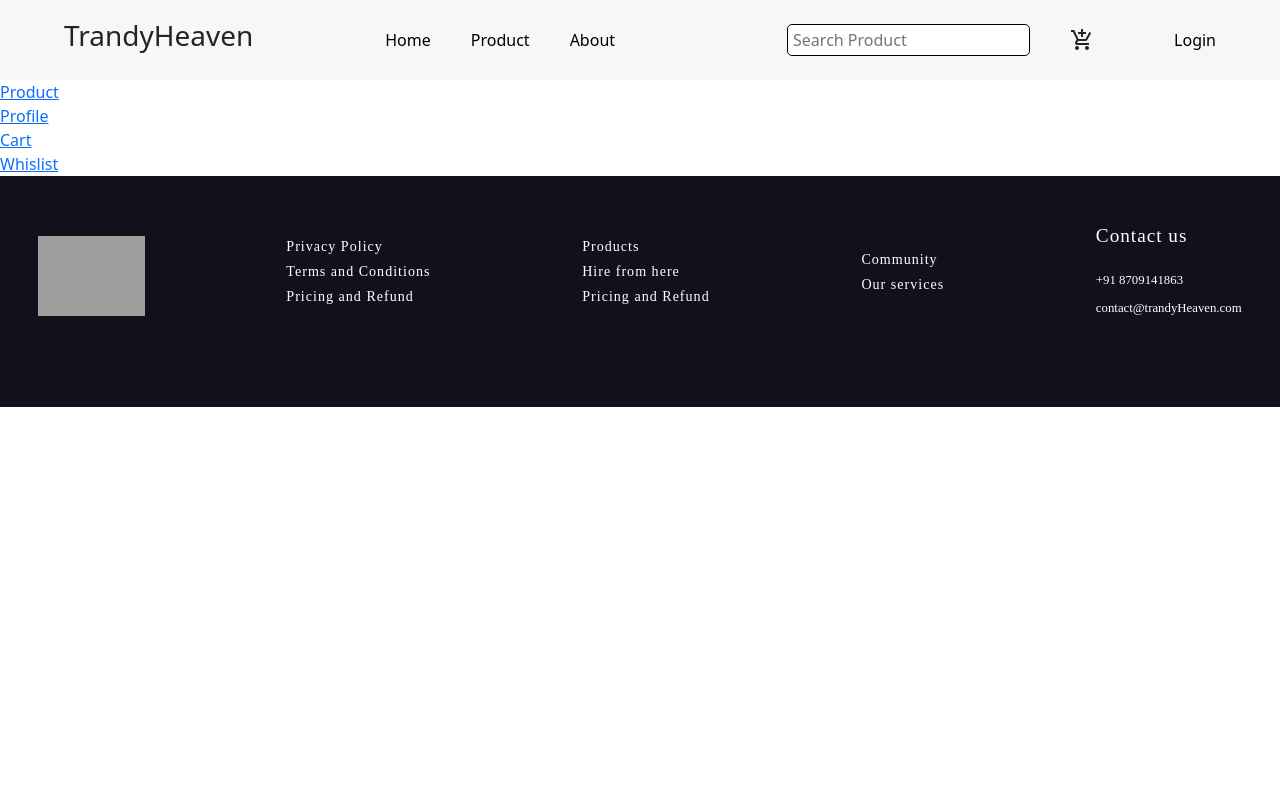
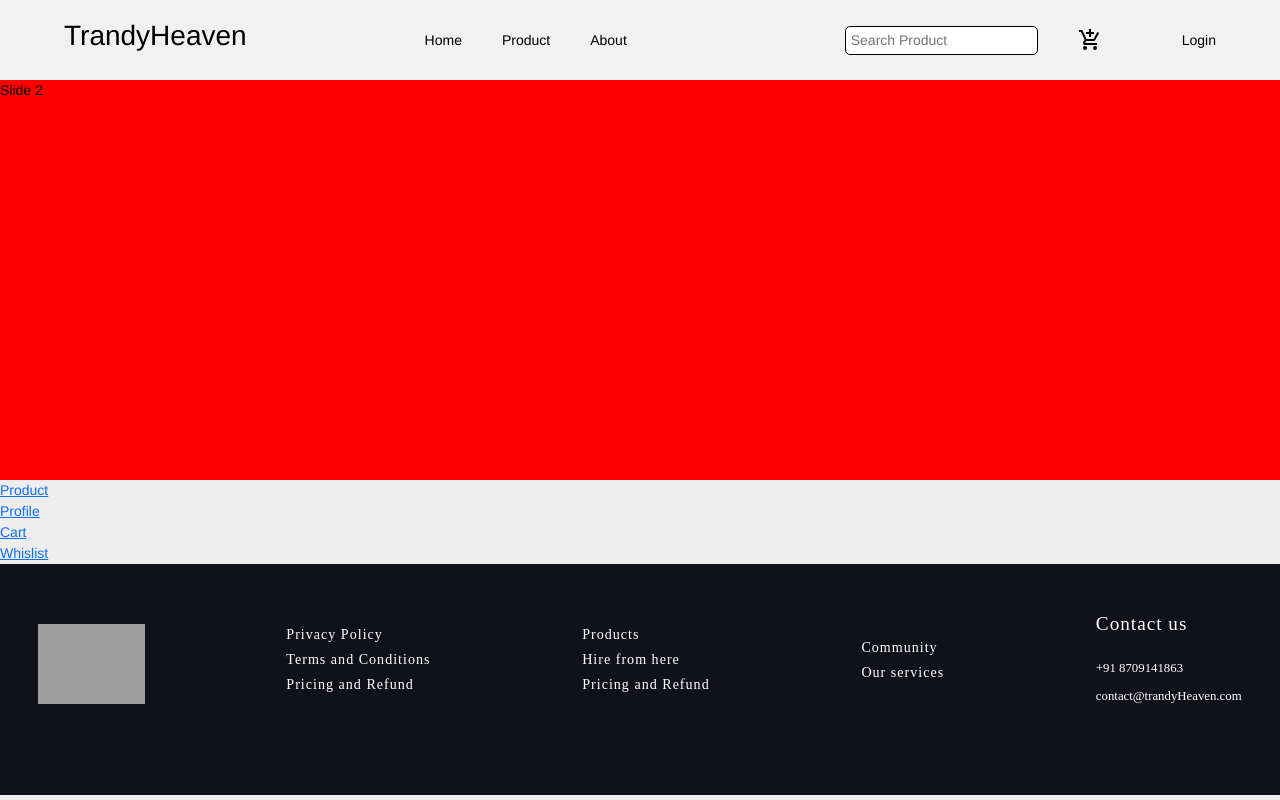
Before and after one commit to Nitishkumar22/trandyheavenui, a Next.js app: page / in a window 1280 px wide. Built offline with nearby package versions, Linux system fonts and the light colour scheme; grey boxes are pictures that could not be loaded.

Commit message:
Initial commit

```diff
--- a/app/globals.css
+++ b/app/globals.css
@@ -9,3 +9,8 @@ body {
   width: 100%;
   height: 100%;
 }
+
+.main{
+  width: 100%;
+  background-color: yellow;
+}
--- a/app/layout.js
+++ b/app/layout.js
@@ -1,16 +1,22 @@
+// "use client"
 import Wrapper from "@/components/Wrapper/Wrapper";
 import "bootstrap/dist/css/bootstrap.min.css";
+import { store } from '@/store/store'
+import { Provider } from 'react-redux'
 
-export const metadata = {
-  title: "Trandy Heaven",
-  description: "Generated by create next app",
-};
+// export const metadata = {
+//   title: "Trandy Heaven",
+//   description: "Generated by create next app",
+// };
 
 export default function RootLayout({ children }) {
   return (
     <html lang="en">
       <body>
         <Wrapper>{children}</Wrapper>
+        {/* <Provider store={store}>
+          {children}
+        </Provider> */}
       </body>
     </html>
   );
--- a/app/page.js
+++ b/app/page.js
@@ -1,11 +1,38 @@
+"use client"
 import Link from 'next/link'
-import React from 'react'
-
-
+import React, { useRef, useState } from 'react';
+// Swiper
+import { Swiper, SwiperSlide } from "swiper/react";
+import "swiper/css";
+import "swiper/css/effect-fade";
+import "swiper/css/navigation";
+import "swiper/css/pagination";
+import "./styles.css"
+import { Autoplay, EffectFade, Navigation, Pagination } from "swiper/modules";
 
 const Page = () => {
   return (
+    <>
+      <div className='main w-full'>
+        <div style={{ width: "100%", height: "50vh", backgroundColor: "red" }} className='!w-[50vw] !h-[40vh] bg-gray-500'>
+
+          <Swiper pagination={true} autoplay={{
+            delay: 1500,
+            disableOnInteraction: false,
+          }} modules={[Pagination, Autoplay]} className="mySwiper">
+            <SwiperSlide>Slide 1</SwiperSlide>
+            <SwiperSlide>Slide 2</SwiperSlide>
+            <SwiperSlide>Slide 3</SwiperSlide>
+            <SwiperSlide>Slide 4</SwiperSlide>
+            <SwiperSlide>Slide 5</SwiperSlide>
+            <SwiperSlide>Slide 6</SwiperSlide>
+            <SwiperSlide>Slide 7</SwiperSlide>
+            <SwiperSlide>Slide 8</SwiperSlide>
+            <SwiperSlide>Slide 9</SwiperSlide>
+          </Swiper>
+        </div>
         <div>
+
           <Link href="/product">Product</Link>
           <br />
           <Link href="/profile">Profile</Link>
@@ -16,6 +43,8 @@ const Page = () => {
 
 
         </div>
+      </div>
+    </>
   )
 }
 
--- /dev/null
+++ b/app/styles.css
@@ -0,0 +1,43 @@
+#app { height: 100% }
+html,
+body {
+  position: relative;
+  height: 100%;
+}
+
+body {
+  background: #eee;
+  font-family: Helvetica Neue, Helvetica, Arial, sans-serif;
+  font-size: 14px;
+  color: #000;
+  margin: 0;
+  padding: 0;
+}
+
+.swiper {
+  width: 100%;
+  height: 100%;
+  /* background-color: yellow; */
+}
+
+.swiper-slide {
+  background-position: center;
+  background-size: cover;
+  position: relative;
+}
+
+.swiper-slide img {
+
+  /* display: block; */
+  width: 100%;
+  height: 100%;
+  object-fit: scale-down;
+  object-fit: cover;
+  /* object-position: center top; */
+}
+.swiper-button-prev, .swiper-button-next{
+    display: none;
+}
+.swiper-pagination{
+    display: none;
+}
--- a/components/Wrapper/Wrapper.js
+++ b/components/Wrapper/Wrapper.js
@@ -1,11 +1,18 @@
+"use client"
 import Nav from "@/components/nav/nav";
 import Footer from "@/components/footer/footer";
+import { store } from '@/store/store'
+import { Provider } from 'react-redux'
+
 const wrapper = ({ children }) => {
   return (
     <>
-      <Nav></Nav>
-      {children}
-      <Footer></Footer>
+      <Provider store={store}>
+          <Nav></Nav>
+          {children}
+          <Footer></Footer>
+      </Provider>
+
     </>
   );
 };
--- /dev/null
+++ b/store/Reducers/Reducers.js
@@ -0,0 +1,21 @@
+import { createSlice } from '@reduxjs/toolkit'
+
+
+const initialState = {
+    user:null
+}
+
+export const Reducers = createSlice({
+  name: 'reducer',
+  initialState,
+  reducers: {
+     getUser:(state,action)=>{
+         state.user = action.payload
+     }
+  },
+})
+
+// Action creators are generated for each case reducer function
+export const { getUser} = Reducers.actions
+
+export default Reducers.reducer
--- /dev/null
+++ b/store/store.js
@@ -0,0 +1,8 @@
+import { configureStore } from '@reduxjs/toolkit'
+import Reducers from './Reducers/Reducers'
+
+export const store = configureStore({
+  reducer: {
+    Reducers
+  },
+})
--- a/utils/axios.js
+++ b/utils/axios.js
@@ -1,6 +1,6 @@
 import axios from "axios";
 const instance = axios.create({
-     baseURL:"http://localhost:8080",
+     baseURL:"http://127.0.0.1:8080",
      withCredentials:true
 });
 
```
Also changed, not shown: app/signup/page.js (+44 -6 lines), components/page.js (+9 -0 lines), package.json (+13 -4 lines), store/Actions/Actions.jsx (added, +16 -0 lines), 1 other file (tests, documents, lock files or other folders). Lines whose indentation alone changed are shown as unchanged.
